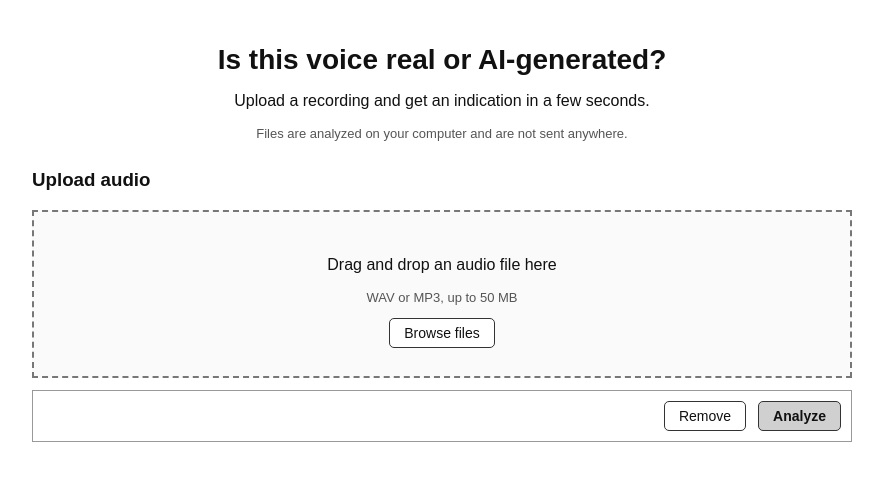
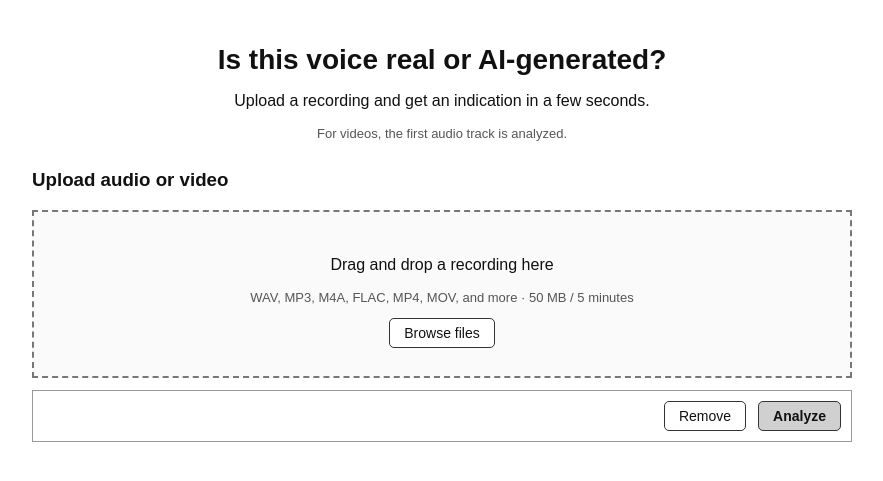
Before and after one commit to yousifsarhan/Develop-a-machine-learning-model-for-Deepfake-Voice-detection, a Flask app: page / in a window 1280 px wide. Shown: the part 44-525 px from the top of the page, without its empty margins (198-1081 px from the left). Run offline with Flask 3, Linux system fonts and the light colour scheme; parts of the project's set-up code (start-up, migrations or seed data) failed here and were passed over.

Commit message:
Improve hosted voice detector templates/index.html

```diff
--- a/voice_detector_project 2/templates/index.html
+++ b/voice_detector_project 2/templates/index.html
@@ -12,16 +12,16 @@
     <section id="home">
       <h2>Is this voice real or AI-generated?</h2>
       <p>Upload a recording and get an indication in a few seconds.</p>
-      <p class="note">Files are analyzed on your computer and are not sent anywhere.</p>
+      <p class="note">For videos, the first audio track is analyzed.</p>
     </section>
 
     <section id="upload-section">
-      <h3>Upload audio</h3>
+      <h3>Upload audio or video</h3>
       <div id="drop" tabindex="0">
-        <p>Drag and drop an audio file here</p>
-        <p class="note">WAV or MP3, up to 50 MB</p>
+        <p>Drag and drop a recording here</p>
+        <p class="note">WAV, MP3, M4A, FLAC, MP4, MOV, and more · 50 MB / 5 minutes</p>
         <button id="browse" type="button">Browse files</button>
-        <input id="file-input" type="file" accept=".wav,.mp3,audio/wav,audio/mpeg" hidden>
+        <input id="file-input" type="file" hidden>
       </div>
       <p id="error" class="error" role="alert" hidden></p>
       <div id="file-card" hidden>
```
